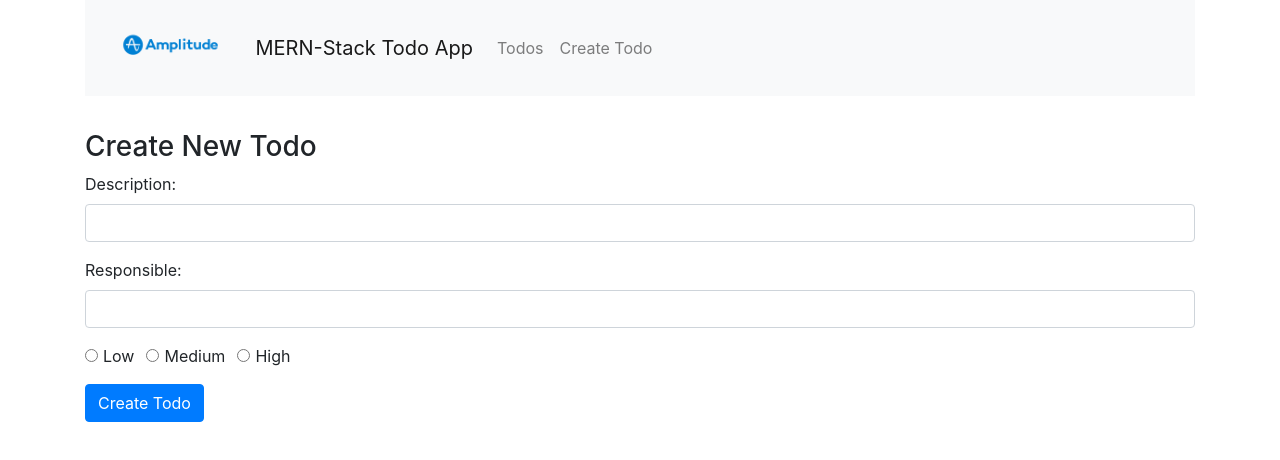
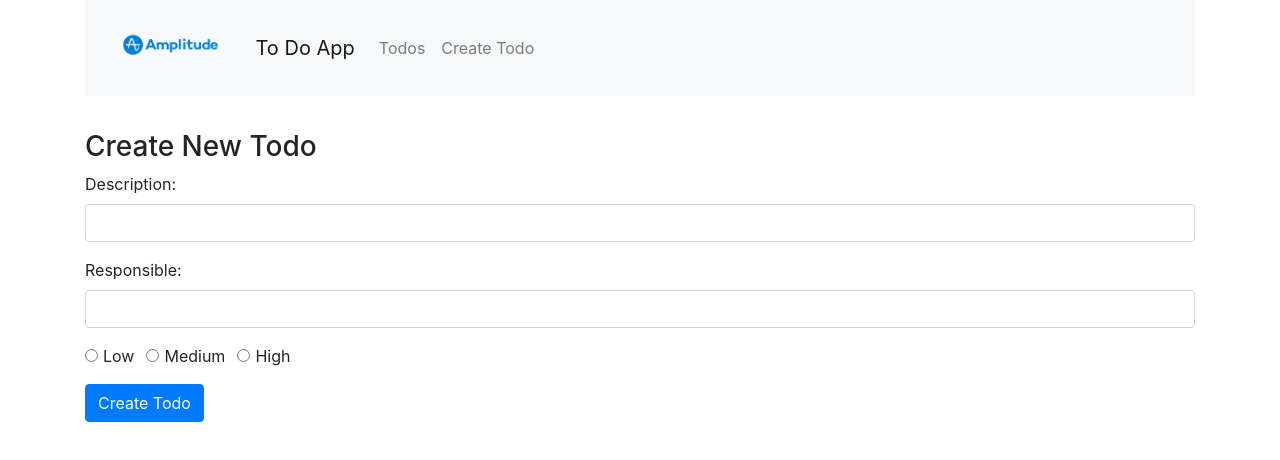
Before and after one commit to ndepaul/mern-todo-app, a React (Create React App) app: page /create in a window 1280 px wide. Shown: the top 460 px of the page. Built offline with nearby package versions, Linux system fonts and the light colour scheme.

Commit message:
Small change: To Do App

```diff
--- a/src/App.js
+++ b/src/App.js
@@ -18,7 +18,7 @@ class App extends Component {
             <a className="navbar-brand" href="https://amplitude.com/" target="_blank" rel="noopener noreferrer">
               <img src={logo} width="138.53" height="70" alt="Amplitude"/>
             </a>
-            <Link to="/" className="navbar-brand">MERN-Stack Todo App</Link>
+            <Link to="/" className="navbar-brand">To Do App</Link>
             <div className="collpase navbar-collapse">
                 <ul className="navbar-nav mr-auto">
                   <li className="navbar-item">
```
